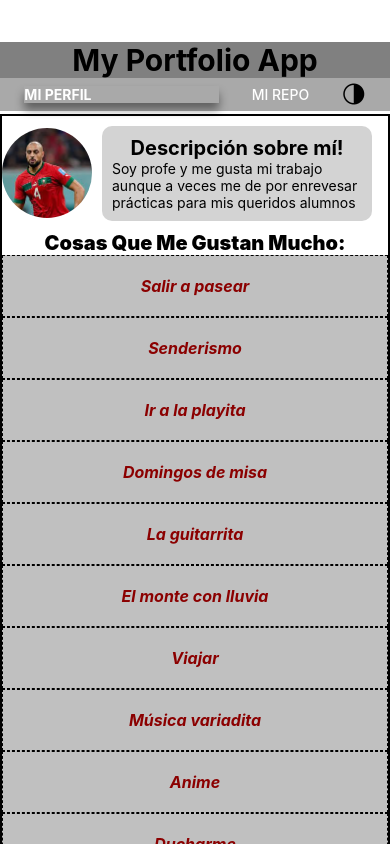
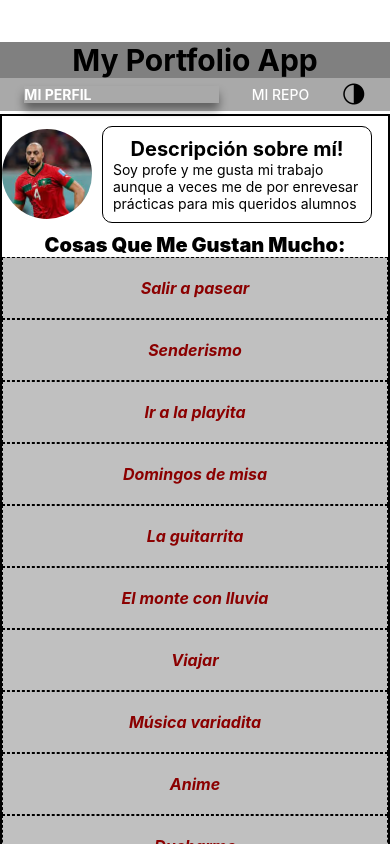
Before and after one commit to JuanDiegoPaezDelgado/pgl-portfolio-app, a React Native app: screen / in a window 390 px wide. Shown: the top 844 px of the page. Built offline with nearby package versions, Linux system fonts and the light colour scheme.

Commit message:
arreglos

```diff
--- a/App.tsx
+++ b/App.tsx
@@ -22,7 +22,7 @@ export default function App() {
         setDarkMode={setDarkMode}
         handleDarkMode={handleDarkMode}
       />
-      {displayMyQR ? <DescriptionCard /> : <MyQr />}
+      {displayMyQR ? <DescriptionCard isLightMode={isDarkMode} /> : <MyQr />}
     </View>
   );
 }
--- a/componentes/DescriptionCard.tsx
+++ b/componentes/DescriptionCard.tsx
@@ -5,14 +5,18 @@ import { styles } from "../styles/Description.style";
 import { cardsData } from "../Data/Data";
 import Card from "./List";
 
-const DescriptionCard = () => {
+export type DescriptionProps = {
+  isDarkMode: boolean;
+};
+
+const DescriptionCard = ({ isDarkMode }: DescriptionProps) => {
   return (
     <>
-      <View style={/*isDarkMode ?*/ styles.bodystails}>
+      <View style={styles.bodystails}>
         <View>
           <View style={{ flexDirection: "row", alignItems: "center" }}>
             <Image style={styles.avatar} source={descriptionData.image} />
-            <View style={styles.card}>
+            <View style={isDarkMode ? styles.card : styles.lightCards}>
               <Text style={styles.title}>{descriptionData.title}</Text>
               <Text>{descriptionData.description}</Text>
             </View>
--- a/styles/Description.style.tsx
+++ b/styles/Description.style.tsx
@@ -41,4 +41,13 @@ export const styles = StyleSheet.create({
     height: "100%",
     alignItems: "center",
   },
+  lightCards: {
+    margin: 10,
+    backgroundColor: "white",
+    padding: 10,
+    borderRadius: 10,
+    width: "70%",
+    borderColor: "black",
+    borderWidth: 1,
+  },
 });
```
